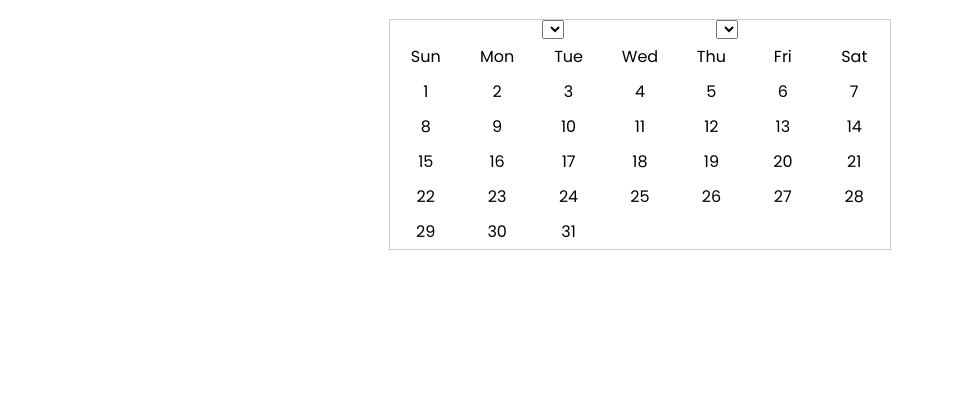
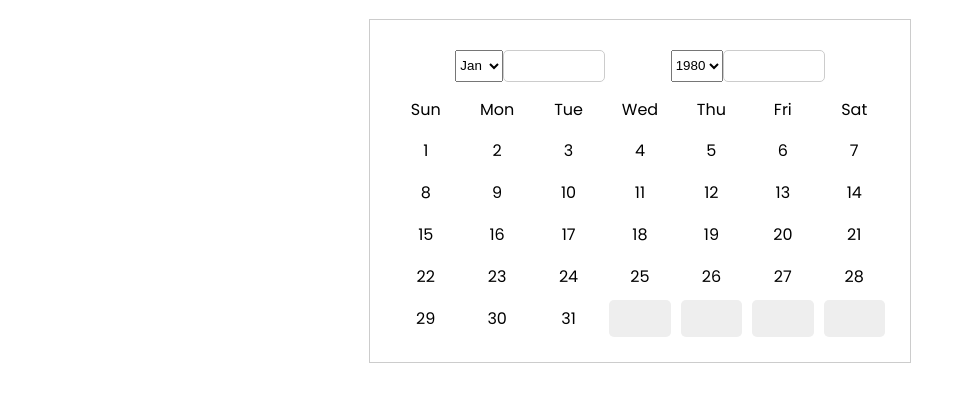
Before and after one commit to kghildial/datepick-js, a website built with webpack: page dist/index.html in a window 1280 px wide. Shown: the part 61-462 px from the top of the page, without its empty margins (0-966 px from the left). Built offline with nearby package versions, Linux system fonts and the light colour scheme.

Commit message:
Add pseudo selector model

```diff
--- a/src/index.js
+++ b/src/index.js
@@ -29,15 +29,86 @@ const monthsList = Object.keys(monthsMap);
 function initDatepicker(elememtID, dpjsConfig) {
   // Attach the initial datepicker scaffold
   document.querySelector('body').innerHTML +=
-    '<div id="dpjs_datepicker"><div class="dpjs_selectors"><select name="dpjs_month" id="dpjs_monthSelector"></select><select name="dpjs_year"></select></div><div id="dpjs_calender"><div id="dpjs_days"></div><div id="dpjs_dates"></div></div></div>';
+    '<div id="dpjs_datepicker"><div class="dpjs_selectors"><div id="dpjs_pseudoMonthSelector" class="dpjs_selectWrapper"><select name="dpjs_month" id="dpjs_monthSelector"></select></div><div id="dpjs_pseudoYearSelector" class="dpjs_selectWrapper"><select name="dpjs_year" id="dpjs_yearSelector"></select></div></div><div id="dpjs_calender"><div id="dpjs_days"></div><div id="dpjs_dates"></div></div></div>';
 
   // Populate days in the calender section
   populateCalenderDays();
   populateMonthDates('Dec', 2019);
+  addSelectors();
+}
+
+function addSelectors() {
+  const selectorClauses = ['Month', 'Year'];
+
+  const populateRealSelectors = (selectorClauses, startYear, endYear) => {
+    selectorClauses.forEach(selectorClause => {
+      if (selectorClause === 'Month') {
+        monthsList.forEach(month => {
+          document.querySelector(
+            '#dpjs_monthSelector',
+          ).innerHTML += `<option value="${month}">${month}</option>`;
+        });
+      }
+
+      if (selectorClause === 'Year') {
+        const initialYear = startYear || new Date().getFullYear() - 10;
+        const finalYear = endYear || new Date().getFullYear();
+        for (let year = initialYear; year <= finalYear; year += 1) {
+          document.querySelector(
+            '#dpjs_yearSelector',
+          ).innerHTML += `<option value="${year}">${year}</option>`;
+        }
+      }
+    });
+  };
+
+  const populatePseudoSelectors = (selectorClauses, startYear, endYear) => {
+    selectorClauses.forEach(selectorClause => {
+      if (selectorClause === 'Month') {
+        document.querySelector(
+          '#dpjs_pseudoMonthSelector .dpjs_pseudoSelect',
+        ).innerHTML +=
+          '<ul id="dpjs_monthSelectList" class="dpjs_pseudoSelectList"></ul>';
+
+        monthsList.forEach(month => {
+          document.querySelector(
+            '#dpjs_monthSelectList',
+          ).innerHTML += `<li value="${month}">${month}</li>`;
+        });
+      }
+
+      if (selectorClause === 'Year') {
+        document.querySelector(
+          '#dpjs_pseudoYearSelector .dpjs_pseudoSelect',
+        ).innerHTML +=
+          '<ul id="dpjs_yearSelectList" class="dpjs_pseudoSelectList"></ul>';
+
+        const initialYear = startYear || new Date().getFullYear() - 10;
+        const finalYear = endYear || new Date().getFullYear();
+        for (let year = initialYear; year <= finalYear; year += 1) {
+          document.querySelector(
+            '#dpjs_yearSelectList',
+          ).innerHTML += `<li value="${year}">${year}</li>`;
+        }
+      }
+    });
+  };
+
+  // Add pseudoSelectors
+  selectorClauses.forEach(selectorClause => {
+    document.querySelector(
+      `#dpjs_pseudo${selectorClause}Selector`,
+    ).innerHTML += `<span id="dpjs_pseudo${selectorClause}Selector" class="dpjs_pseudoSelect"></span>`;
+  });
+
+  // TODO: Add params dependency line from init function
+  populateRealSelectors(selectorClauses, 1980, 2019);
+  populatePseudoSelectors(selectorClauses, 1980, 2019);
+  registerSelectorEvents();
 }
 
 // Zeller Magic :P
-const getMonthStartingDayIndex = (month, year) => {
+function getMonthStartingDayIndex(month, year) {
   const K = 1;
   const M = monthsMap[month];
   const D =
@@ -57,7 +128,7 @@ const getMonthStartingDayIndex = (month, year) => {
   const remainder = F < 0 ? 7 + (F % 7) : F % 7;
 
   return remainder;
-};
+}
 
 function isLeapYear(year) {
   if (year % 4 === 0) {
--- a/src/index.scss
+++ b/src/index.scss
@@ -5,12 +5,79 @@
 #dpjs_datepicker {
   width: 500px;
   margin: 0 auto;
+  padding: 20px;
   border: 1px solid #ccc;
   font-family: 'Poppins', sans-serif;
 
   .dpjs_selectors {
     display: flex;
     justify-content: space-evenly;
+    padding: 10px 0;
+
+    .dpjs_selectWrapper {
+      display: flex;
+      .dpjs_pseudoSelect {
+        width: 100px;
+        height: 30px;
+        border: 1px solid #ccc;
+        border-radius: 5px;
+        position: relative;
+        cursor: pointer;
+
+        .dpjs_pseudoSelectList {
+          list-style: none;
+          margin: 0;
+          padding: 0;
+          position: absolute;
+          top: 31px;
+          left: -1px;
+          width: 100%;
+          display: flex;
+          flex-direction: column;
+          align-items: center;
+          background: #fff;
+          box-shadow: 0 5px 10px #ccc;
+          border-top: none;
+          border-bottom-left-radius: 5px;
+          border-bottom-right-radius: 5px;
+          height: 0;
+          overflow-y: scroll;
+          z-index: 99;
+
+          &::-webkit-scrollbar {
+            width: 6px;
+            background: #ddd;
+          }
+
+          &::-webkit-scrollbar-thumb {
+            background: #bbb;
+            border-radius: 20px;
+            transition: 0.3s linear;
+
+            &:hover {
+              background: #aaa;
+            }
+          }
+
+          li {
+            width: 100%;
+            text-align: center;
+            padding: 5px 0;
+            border-top: 1px solid #eee;
+            cursor: pointer;
+            transition: 0.3s linear;
+
+            &:first-of-type {
+              border-top: none;
+            }
+
+            &:hover {
+              background: #eee;
+            }
+          }
+        }
+      }
+    }
   }
 
   #dpjs_days, .dpjs_datesList {
@@ -24,6 +91,26 @@
       cursor: pointer;
     }
   }
+
+  .dpjs_datesList {
+    margin: 5px 0;
+    p {
+      border: 1px solid transparent;
+      border-radius: 5px;
+      transition: 0.3s linear;
+      &:hover {
+        border: 1px solid #ccc;
+      }
+    }
+
+    .dpjs_emptyDateSlot {
+      background: #eee;
+
+      &:hover {
+        border: 1px solid transparent;
+      }
+    }
+  }
 }
 
 
```
